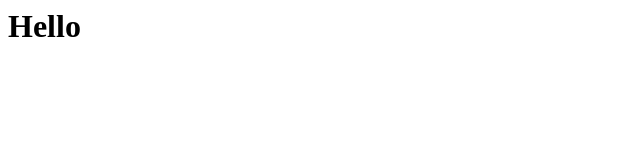
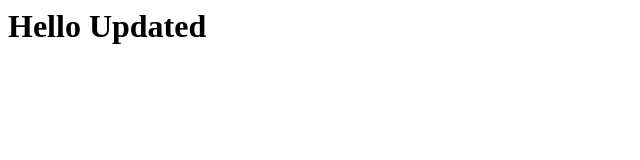
Before and after one commit to hnunna/happiness-report, a plain HTML site: page test.html in a window 1280 px wide. Shown: the whole page, without its empty margins (0-640 px from the left). Drawn offline with Linux system fonts and the light colour scheme.

Commit message:
update 1

```diff
--- a/test.html
+++ b/test.html
@@ -1,3 +1,3 @@
 <html>
-<h1>Hello</h1>
+<h1>Hello Updated</h1>
 </html>
```
